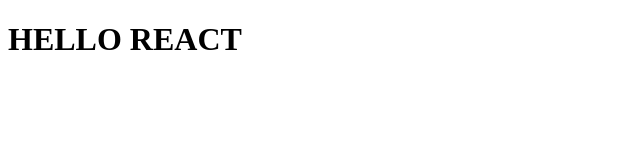
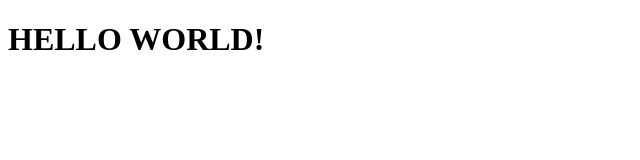
Before and after one commit to palak-khan/REACT-REACT, a React (Vite) app: page / in a window 1280 px wide. Shown: the top 160 px of the page, without its empty margins (0-640 px from the left). Built offline with nearby package versions, Linux system fonts and the light colour scheme.

Commit message:
check change in render

```diff
--- a/src/App.jsx
+++ b/src/App.jsx
@@ -2,7 +2,7 @@
 
 function App() {
 return <div>
-  <h1>HELLO REACT</h1>
+  <h1>HELLO  WORLD!</h1>
 </div>
 }
 
```
